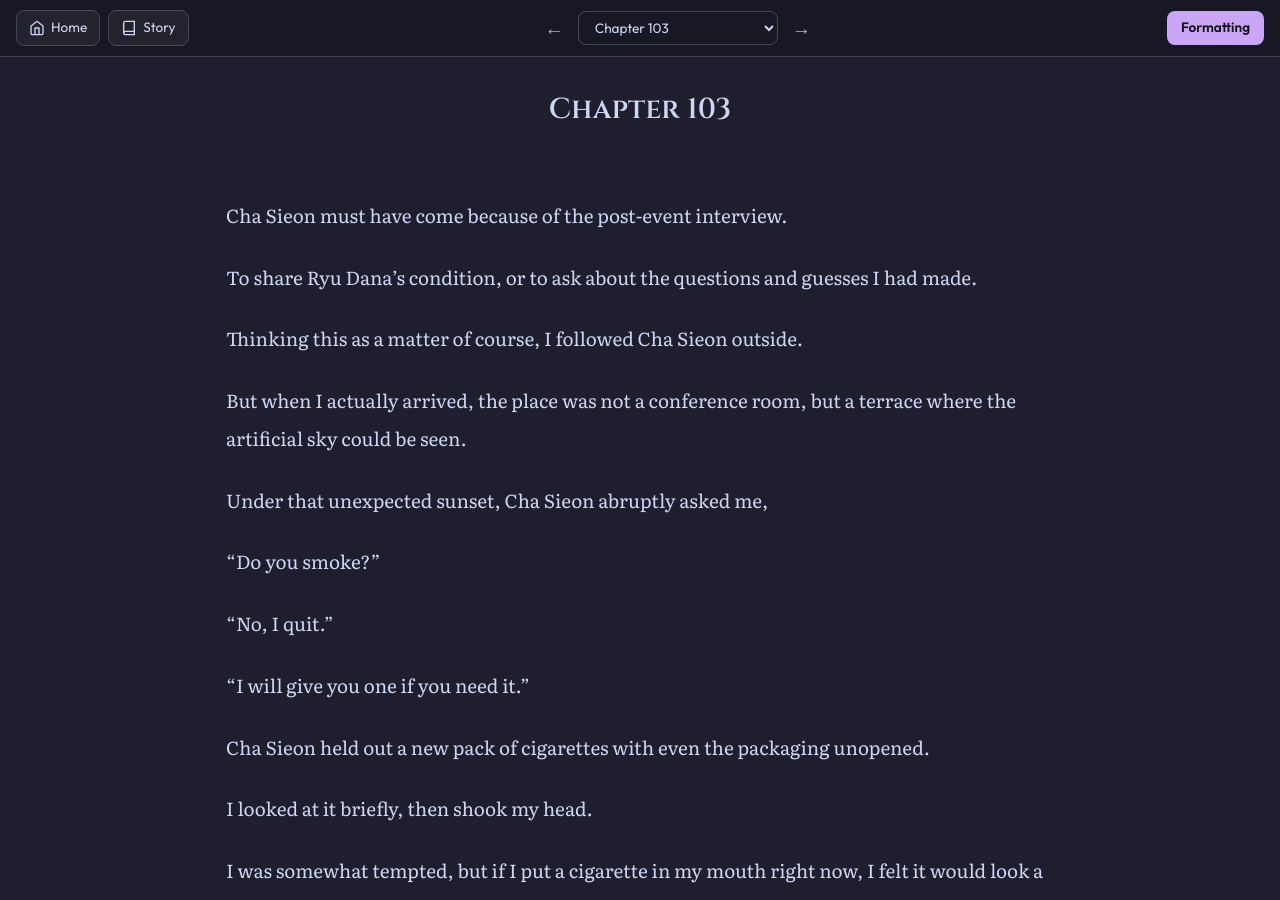
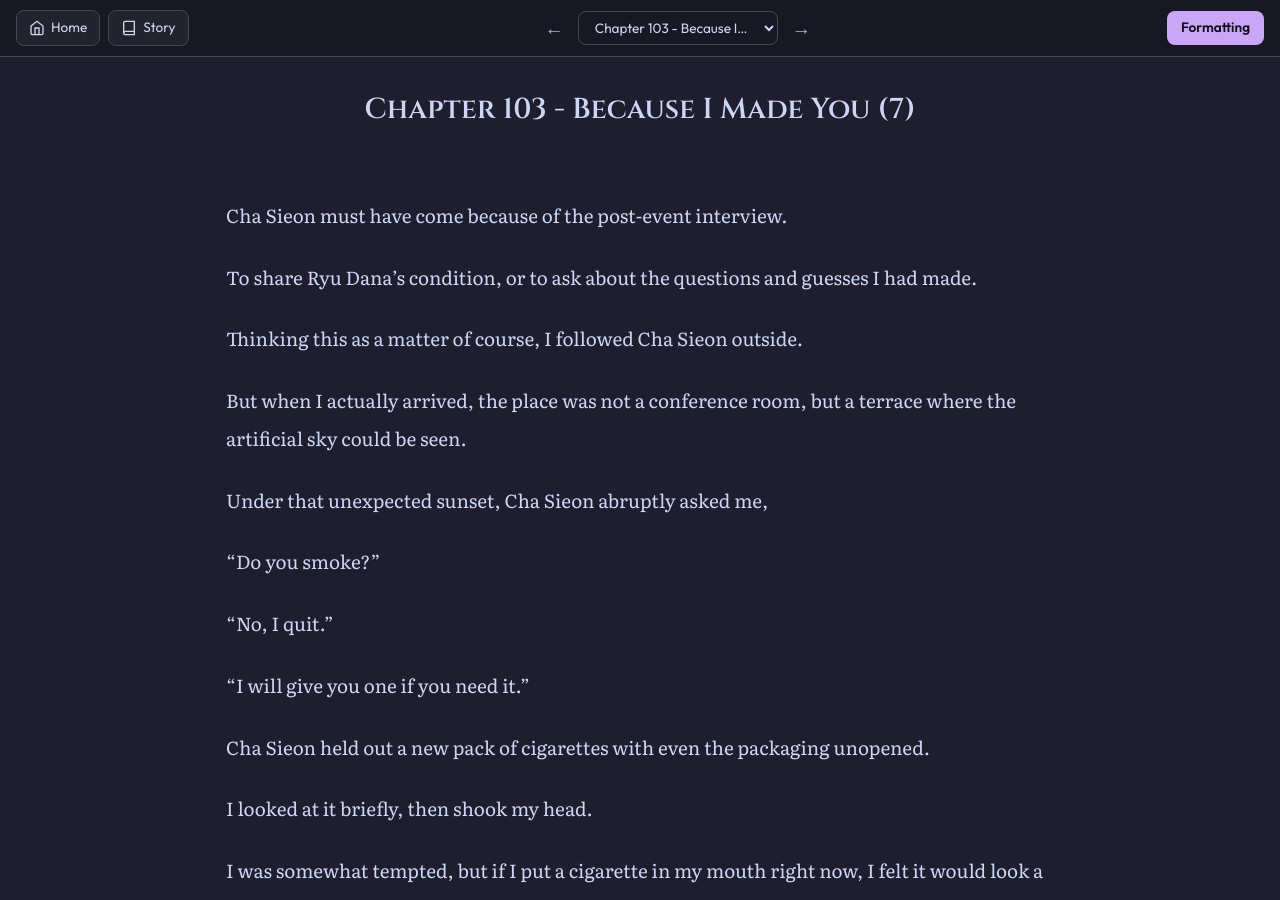
Before and after one commit to soleumn/soleumn.github.io, a Jekyll site: the page built from _chapters/esg/ch103.md, in a window 1280 px wide and 900 px high. Built offline with Jekyll 4.4.1, drawn with Linux system fonts in a browser that asks for light colours; comment, search, counter and statistics services are not loaded.

Commit message:
Update ch103.md

```diff
--- a/_chapters/esg/ch103.md
+++ b/_chapters/esg/ch103.md
@@ -1,5 +1,5 @@
 ---
-title: "Chapter 103"
+title: "Chapter 103 - Because I Made You (7)"
 categories: esg
 capitulo: 103
 ---
```
